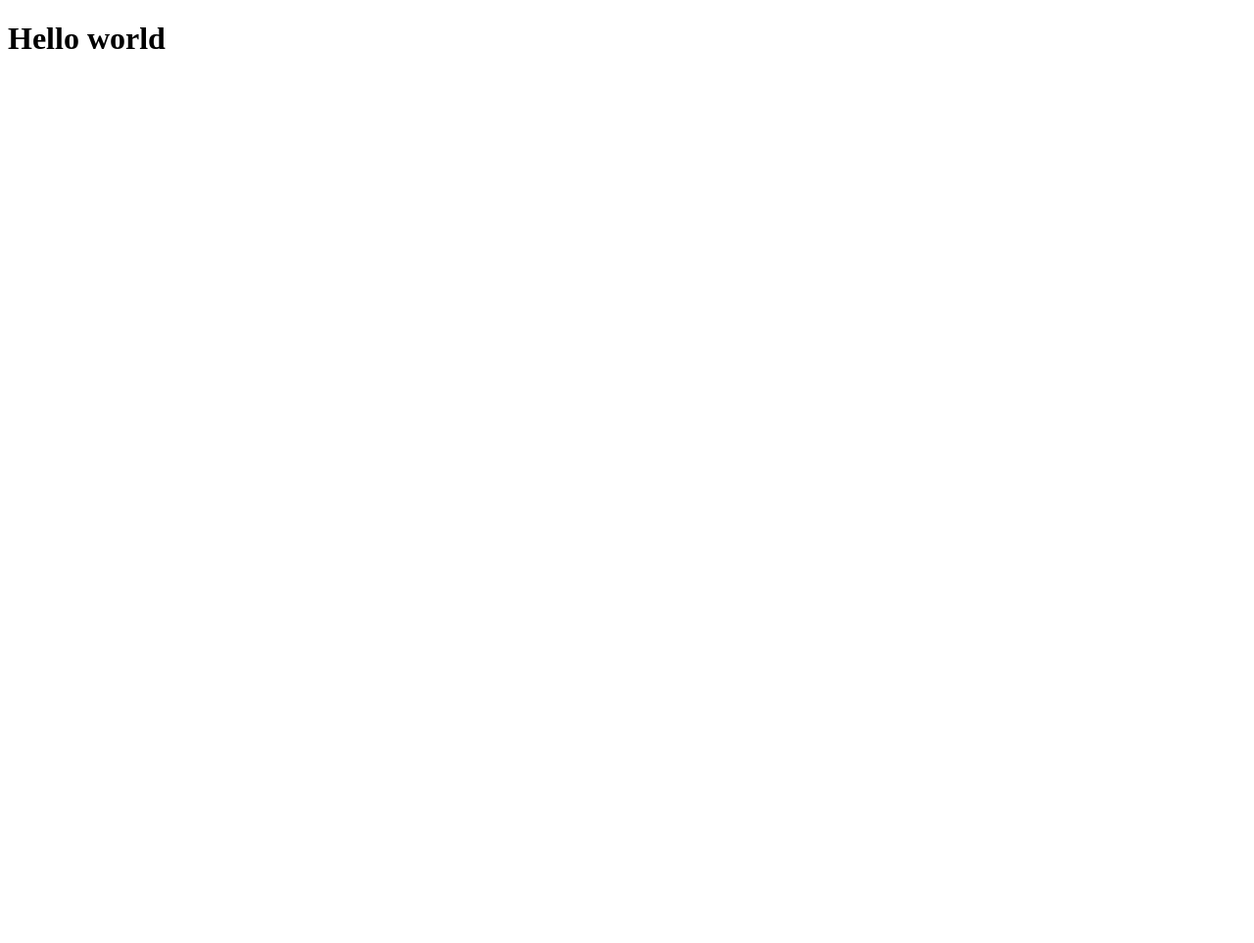
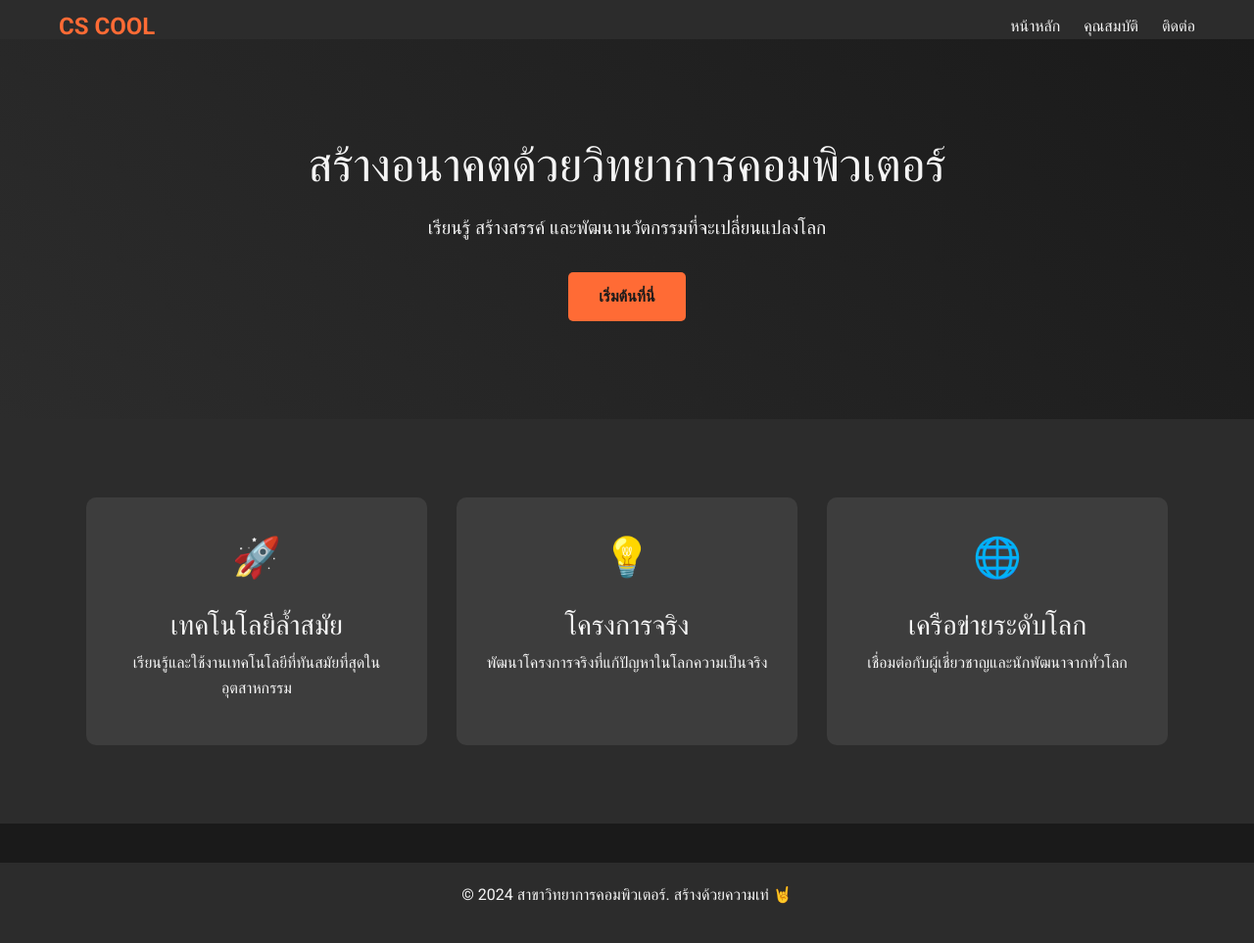
Before and after one commit to Godtasan552/promote_comsci, a Django app: page / in a window 1280 px wide. Before the commit the page is almost empty. Shown: the whole page at 98% size. Before the commit the page ends 50 px from the top, so only its background shows below. Run offline with Django 5.2, Linux system fonts and the light colour scheme.

Commit message:
add and set template

```diff
--- /dev/null
+++ b/static/css/style.css
@@ -0,0 +1,123 @@
+
+        @import url('https://fonts.googleapis.com/css2?family=Roboto:wght@300;400;700&display=swap');
+
+        :root {
+            --color-dark: #1a1a1a;
+            --color-gray: #2c2c2c;
+            --color-light-gray: #3d3d3d;
+            --color-orange: #ff6b35;
+            --color-text: #f5f5f5;
+        }
+
+        body, html {
+            margin: 0;
+            padding: 0;
+            font-family: 'Roboto', sans-serif;
+            background-color: var(--color-dark);
+            color: var(--color-text);
+            line-height: 1.6;
+        }
+
+        .container {
+            max-width: 1200px;
+            margin: 0 auto;
+            padding: 0 20px;
+        }
+
+        header {
+            background-color: var(--color-gray);
+            padding: 20px 0;
+            box-shadow: 0 2px 10px rgba(0,0,0,0.1);
+        }
+
+        nav {
+            display: flex;
+            justify-content: space-between;
+            align-items: center;
+        }
+
+        .logo {
+            font-size: 1.5em;
+            font-weight: bold;
+            color: var(--color-orange);
+        }
+
+        .nav-links a {
+            color: var(--color-text);
+            text-decoration: none;
+            margin-left: 20px;
+            transition: color 0.3s ease;
+        }
+
+        .nav-links a:hover {
+            color: var(--color-orange);
+        }
+
+        .hero {
+            background: linear-gradient(45deg, var(--color-gray), var(--color-dark));
+            padding: 100px 0;
+            text-align: center;
+        }
+
+        h1 {
+            font-size: 3em;
+            margin-bottom: 20px;
+        }
+
+        .hero p {
+            font-size: 1.2em;
+            max-width: 600px;
+            margin: 0 auto 30px;
+        }
+
+        .btn {
+            display: inline-block;
+            background-color: var(--color-orange);
+            color: var(--color-dark);
+            padding: 12px 30px;
+            border-radius: 5px;
+            text-decoration: none;
+            font-weight: bold;
+            transition: transform 0.3s ease, box-shadow 0.3s ease;
+        }
+
+        .btn:hover {
+            transform: translateY(-3px);
+            box-shadow: 0 5px 15px rgba(255,107,53,0.4);
+        }
+
+        .features {
+            padding: 80px 0;
+            background-color: var(--color-gray);
+        }
+
+        .feature-grid {
+            display: grid;
+            grid-template-columns: repeat(auto-fit, minmax(250px, 1fr));
+            gap: 30px;
+        }
+
+        .feature-card {
+            background-color: var(--color-light-gray);
+            padding: 30px;
+            border-radius: 10px;
+            text-align: center;
+            transition: transform 0.3s ease;
+        }
+
+        .feature-card:hover {
+            transform: translateY(-10px);
+        }
+
+        .feature-icon {
+            font-size: 2.5em;
+            color: var(--color-orange);
+            margin-bottom: 20px;
+        }
+
+        footer {
+            background-color: var(--color-gray);
+            text-align: center;
+            padding: 20px 0;
+            margin-top: 40px;
+        }
--- a/templates/index.html
+++ b/templates/index.html
@@ -1,11 +1,62 @@
 <!DOCTYPE html>
-<html lang="en">
+<html lang="th">
 <head>
   <meta charset="UTF-8">
   <meta name="viewport" content="width=device-width, initial-scale=1.0">
-  <title>Document</title>
+  <title>สาขาวิทยาการคอมพิวเตอร์ - สุดเท่</title>
+  <link href="https://cdn.jsdelivr.net/npm/bootstrap@5.3.3/dist/css/bootstrap.min.css" rel="stylesheet" integrity="sha384-QWTKZyjpPEjISv5WaRU9OFeRpok6YctnYmDr5pNlyT2bRjXh0JMhjY6hW+ALEwIH" crossorigin="anonymous">
+  <script src="https://cdn.jsdelivr.net/npm/bootstrap@5.3.3/dist/js/bootstrap.bundle.min.js" integrity="sha384-YvpcrYf0tY3lHB60NNkmXc5s9fDVZLESaAA55NDzOxhy9GkcIdslK1eN7N6jIeHz" crossorigin="anonymous"></script>
+  <link rel="stylesheet" href="static\css\style.css">
+
 </head>
 <body>
-  <h1>Hello world</h1>
+    <header>
+        <nav class="navbar navbar-expand-lg navbar-light fixed-top" id="mainNav">
+            <div class="container">
+              <div class="logo">CS COOL</div>
+              <div class="nav-links">
+                <a href="#home">หน้าหลัก</a>
+                <a href="#features">คุณสมบัติ</a>
+                <a href="#contact">ติดต่อ</a>
+              </div>
+            </div>
+        </nav>
+    </header>
+
+    <section class="hero" id="home">
+        <div class="container">
+            <h1>สร้างอนาคตด้วยวิทยาการคอมพิวเตอร์</h1>
+            <p>เรียนรู้ สร้างสรรค์ และพัฒนานวัตกรรมที่จะเปลี่ยนแปลงโลก</p>
+            <a href="#" class="btn">เริ่มต้นที่นี่</a>
+        </div>
+    </section>
+
+    <section class="features" id="features">
+        <div class="container px-4 px-lg-5">
+            <div class="feature-grid">
+                <div class="feature-card">
+                    <div class="feature-icon">🚀</div>
+                    <h3>เทคโนโลยีล้ำสมัย</h3>
+                    <p>เรียนรู้และใช้งานเทคโนโลยีที่ทันสมัยที่สุดในอุตสาหกรรม</p>
+                </div>
+                <div class="feature-card">
+                    <div class="feature-icon">💡</div>
+                    <h3>โครงการจริง</h3>
+                    <p>พัฒนาโครงการจริงที่แก้ปัญหาในโลกความเป็นจริง</p>
+                </div>
+                <div class="feature-card">
+                    <div class="feature-icon">🌐</div>
+                    <h3>เครือข่ายระดับโลก</h3>
+                    <p>เชื่อมต่อกับผู้เชี่ยวชาญและนักพัฒนาจากทั่วโลก</p>
+                </div>
+            </div>
+        </div>
+    </section>
+
+    <footer id="contact">
+        <div class="container">
+            <p>&copy; 2024 สาขาวิทยาการคอมพิวเตอร์. สร้างด้วยความเท่ 🤘</p>
+        </div>
+    </footer>
 </body>
 </html>
```
Also changed, not shown: static/image/1725543676837x48sz6ui.jpg (added), static/image/Logo block.png (added), static/image/logoCS.png (added), templates/base.html (added).
